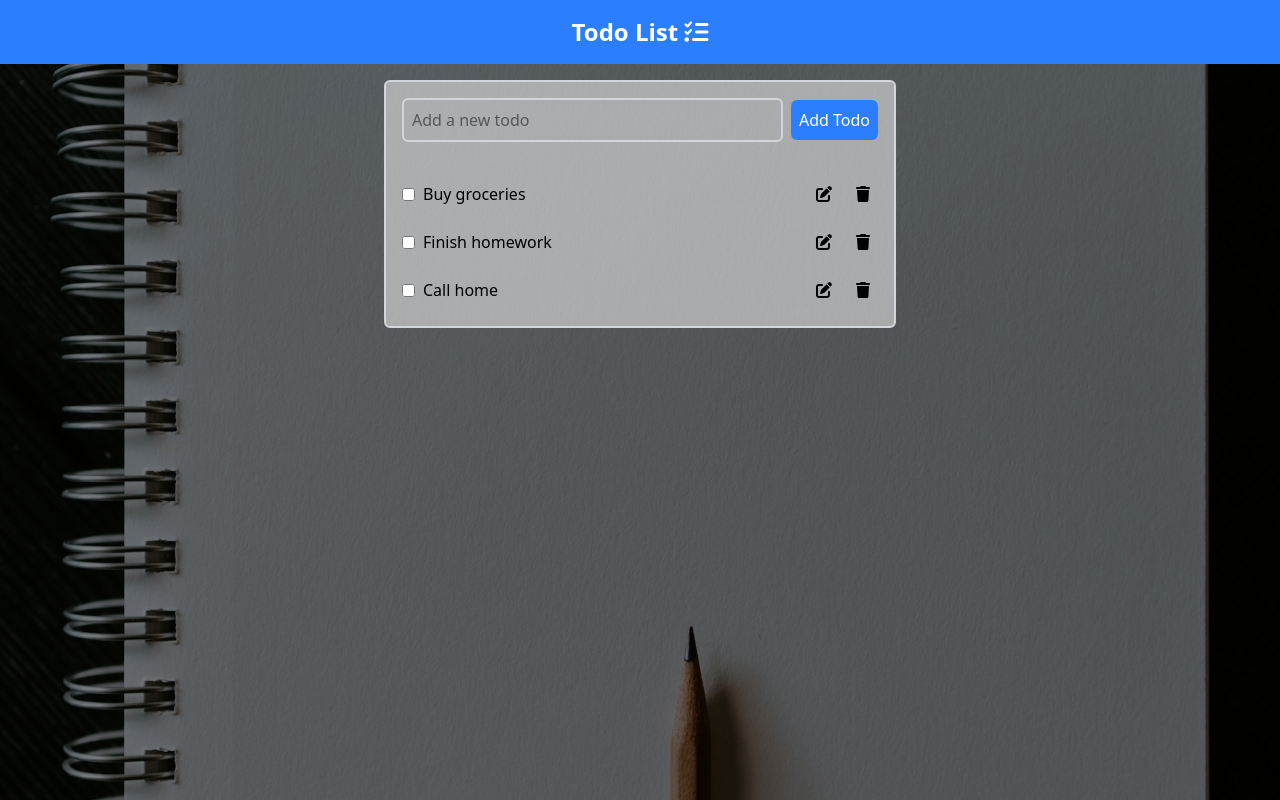
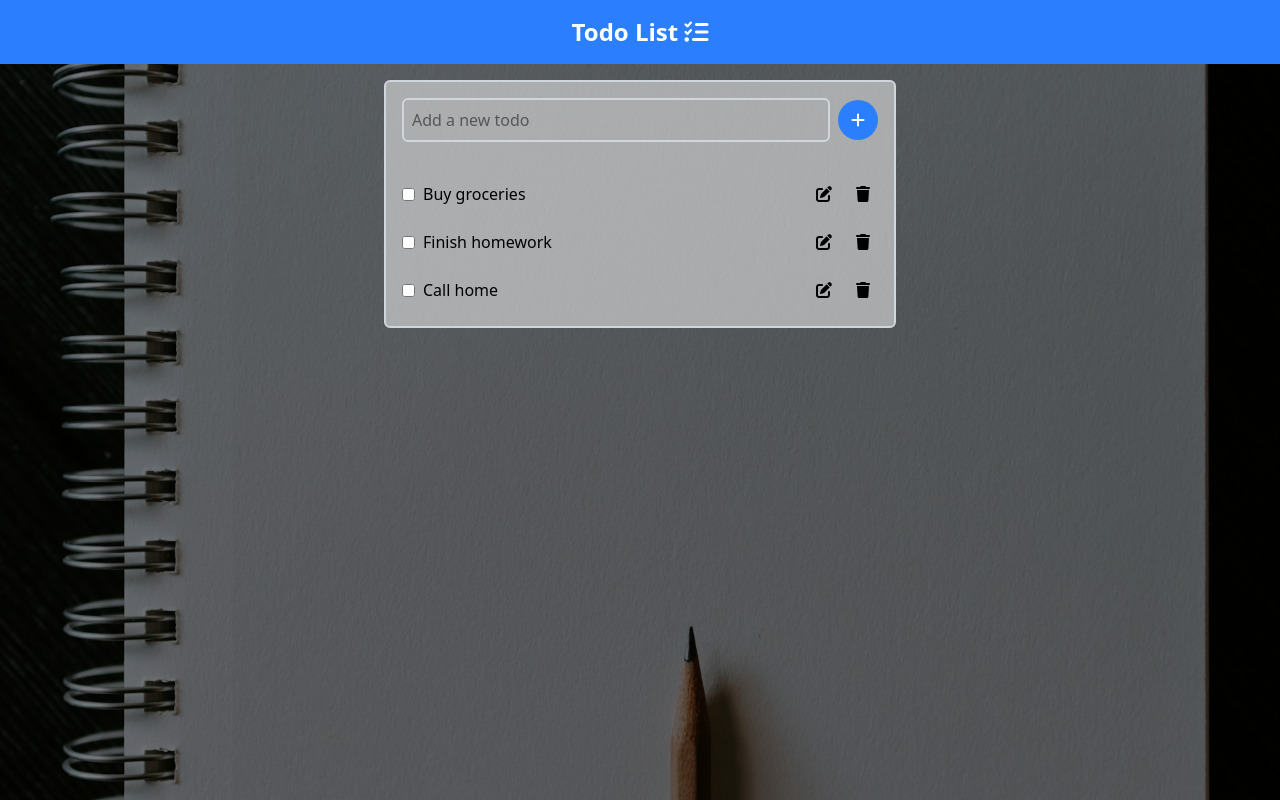
Before and after one commit to kirtiwari12/react-todo-list, a React (Vite) app: page / in a window 1280 px wide. Built offline with nearby package versions, Linux system fonts and the light colour scheme.

Commit message:
visual changes

```diff
--- a/src/components/ToDoItem.jsx
+++ b/src/components/ToDoItem.jsx
@@ -20,7 +20,7 @@ export const ToDoItem = ({ todo, toggleTodo, deleteTodo, editTodo }) => {
           <div className="flex gap-2">
             <button
               title="Save"
-              className="p-2 cursor-pointer"
+              className="p-2 cursor-pointer hover:bg-gray-200 rounded-md transition-all duration-150"
               onClick={() => {
                 editTodo(todo.id, editedText);
                 setIsEditing(false);
@@ -30,7 +30,7 @@ export const ToDoItem = ({ todo, toggleTodo, deleteTodo, editTodo }) => {
             </button>
             <button
               title="Cancel"
-              className="p-2 cursor-pointer"
+              className="p-2 cursor-pointer hover:bg-gray-200 rounded-md transition-all duration-150"
               onClick={() => {
                 setIsEditing(false);
                 setEditedText(todo.text);
--- a/src/components/ToDoList.jsx
+++ b/src/components/ToDoList.jsx
@@ -39,7 +39,7 @@ export const ToDoList = ({
           </div>
           <button
             title="Add todo"
-            className="bg-blue-500 text-white rounded-md p-2 w-fit cursor-pointer"
+            className="bg-blue-500 text-white rounded-full p-2 cursor-pointer h-10 w-10 flex items-center justify-center hover:bg-blue-600 transition-all duration-100"
             onClick={() => {
               setIsError(false);
               if (inputValue.trim() === "") {
@@ -51,7 +51,7 @@ export const ToDoList = ({
               }
             }}
           >
-            Add Todo
+            <i className="fa-solid fa-plus"></i>
           </button>
         </div>
 
```
